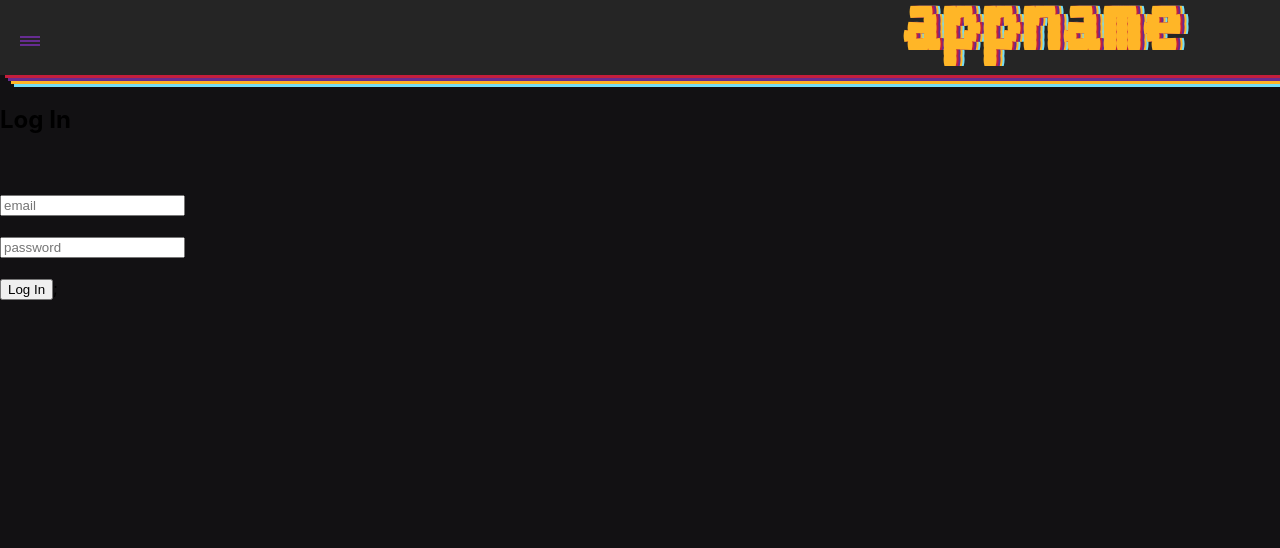
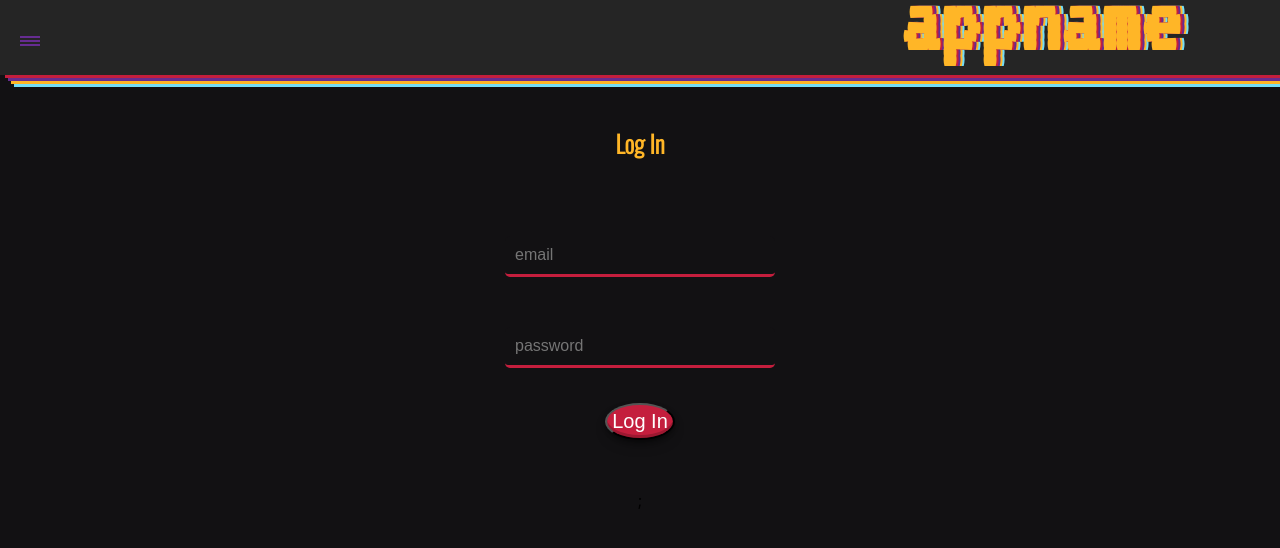
Before and after one commit to meredithbloom/capstone-frontend, a React (Create React App) app in the folder capstone_frontend/: page /login in a window 1280 px wide. Shown: the top 548 px of the page. Built offline with nearby package versions, Linux system fonts and the light colour scheme; no server answers.

Commit message:
login styled

```diff
--- a/capstone_frontend/src/components/login.jsx
+++ b/capstone_frontend/src/components/login.jsx
@@ -8,7 +8,7 @@ import {
   Outlet,
   NavLink
 } from 'react-router-dom';
-
+import '../styles/login.css'
 
 import axios from 'axios';
 
@@ -35,13 +35,15 @@ const Login = (props) => {
 
     return (
         <div>
+            <div className="logindiv">
             <h2>Log In</h2>
             <br/><br/>
-            <input type="text" name="email" placeholder="email" value={email} onChange={(e) => setEmail(e.target.value)} />
+            <input className="inputs" type="text" name="email" placeholder="email" value={email} onChange={(e) => setEmail(e.target.value)} />
             <br/><br/>
-            <input type="password" name="password" placeholder="password" value={password} onChange={(e) => setPassword(e.target.value)} />
+            <input className="inputs" type="password" name="password" placeholder="password" value={password} onChange={(e) => setPassword(e.target.value)} />
             <br /><br/>
-            <button onClick={(e) => handleSubmit()}>Log In</button>
+            <button className="btn" onClick={(e) => handleSubmit()}>Log In</button>
+            </div>
 
             {toggleError ? (
                 <p>
--- a/capstone_frontend/src/styles/home.css
+++ b/capstone_frontend/src/styles/home.css
@@ -5,7 +5,7 @@ body {
 h1 {
   font-family: "VT323", monospace;
   font-size: 40px;
-  color: #121113;
+  color: #FFB627;
   text-shadow: 2px 0px #C41E3D, 4px 0px #662C91, 6px 0px #FFB627, 8px 0px #72DDF7;
 }
 
--- a/capstone_frontend/src/styles/login.css
+++ b/capstone_frontend/src/styles/login.css
@@ -1 +1,43 @@
-/* No CSS *//*# sourceMappingURL=login.css.map */
+body {
+  text-align: center;
+}
+
+.inputs {
+  margin: 15px 0;
+  font-size: 16px;
+  padding: 10px;
+  width: 250px;
+  border: 3px solid #C41E3D;
+  border-top: none;
+  border-left: none;
+  border-right: none;
+  background: #121113;
+  color: #C41E3D;
+  outline: none;
+  border-radius: 5px;
+}
+
+.btn {
+  background-color: #C41E3D;
+  padding: 5px;
+  font-size: 20px;
+  color: #FFF;
+  border-radius: 100%;
+  -webkit-box-shadow: rgba(0, 0, 0, 0.4) 0px 2px 4px, rgba(0, 0, 0, 0.3) 0px 7px 13px -3px, rgba(0, 0, 0, 0.2) 0px -3px 0px inset;
+          box-shadow: rgba(0, 0, 0, 0.4) 0px 2px 4px, rgba(0, 0, 0, 0.3) 0px 7px 13px -3px, rgba(0, 0, 0, 0.2) 0px -3px 0px inset;
+}
+
+.btn:hover {
+  -webkit-box-shadow: rgba(0, 0, 0, 0.17) 0px -23px 25px 0px inset, rgba(0, 0, 0, 0.15) 0px -36px 30px 0px inset, rgba(0, 0, 0, 0.1) 0px -79px 40px 0px inset, rgba(0, 0, 0, 0.06) 0px 2px 1px, rgba(0, 0, 0, 0.09) 0px 4px 2px, rgba(0, 0, 0, 0.09) 0px 8px 4px, rgba(0, 0, 0, 0.09) 0px 16px 8px, rgba(0, 0, 0, 0.09) 0px 32px 16px;
+          box-shadow: rgba(0, 0, 0, 0.17) 0px -23px 25px 0px inset, rgba(0, 0, 0, 0.15) 0px -36px 30px 0px inset, rgba(0, 0, 0, 0.1) 0px -79px 40px 0px inset, rgba(0, 0, 0, 0.06) 0px 2px 1px, rgba(0, 0, 0, 0.09) 0px 4px 2px, rgba(0, 0, 0, 0.09) 0px 8px 4px, rgba(0, 0, 0, 0.09) 0px 16px 8px, rgba(0, 0, 0, 0.09) 0px 32px 16px;
+}
+
+h2 {
+  font-family: "Oswald", sans-serif;
+  color: #FFB627;
+}
+
+.logindiv {
+  margin: 50px;
+}
+/*# sourceMappingURL=login.css.map */
--- a/capstone_frontend/src/styles/login.scss
+++ b/capstone_frontend/src/styles/login.scss
@@ -1,4 +1,22 @@
 @import "../variables/variables.scss";
+
+body {
+    text-align: center;
+}
+.inputs {
+    @include inputStyle();
+}
+.btn {
+    @include buttonStyle($color1, 20px)
+}
+h2 {
+    font-family: $font3;
+    color: $color4;
+}
+.logindiv {
+    margin: 50px;
+}
+
 @media (max-width: 480px) {
 
 }
@@ -8,9 +26,6 @@
 @media (min-width: 769px) and (max-width: 1024px) {
 
 }
-@media (min-width: 1025px) and (max-width: 1280px) {
+@media (min-width: 1025px) {
 
 }
-@media (min-width: 1281px){
-
-}
--- a/capstone_frontend/src/variables/variables.scss
+++ b/capstone_frontend/src/variables/variables.scss
@@ -13,6 +13,7 @@ $color6: #252525;
 //VARIABLES
 @mixin buttonStyle($bgcolor, $size) {
     background-color: $bgcolor;
+    padding: 5px;
     font-size: $size;
     color: #FFF;
     border-radius: 100%;
@@ -71,5 +72,4 @@ $color6: #252525;
   color: $color1;
   outline: none;
   border-radius: 5px;
-
 }
```
Also changed, not shown: 2 other files (tests, documents, lock files or other folders).
